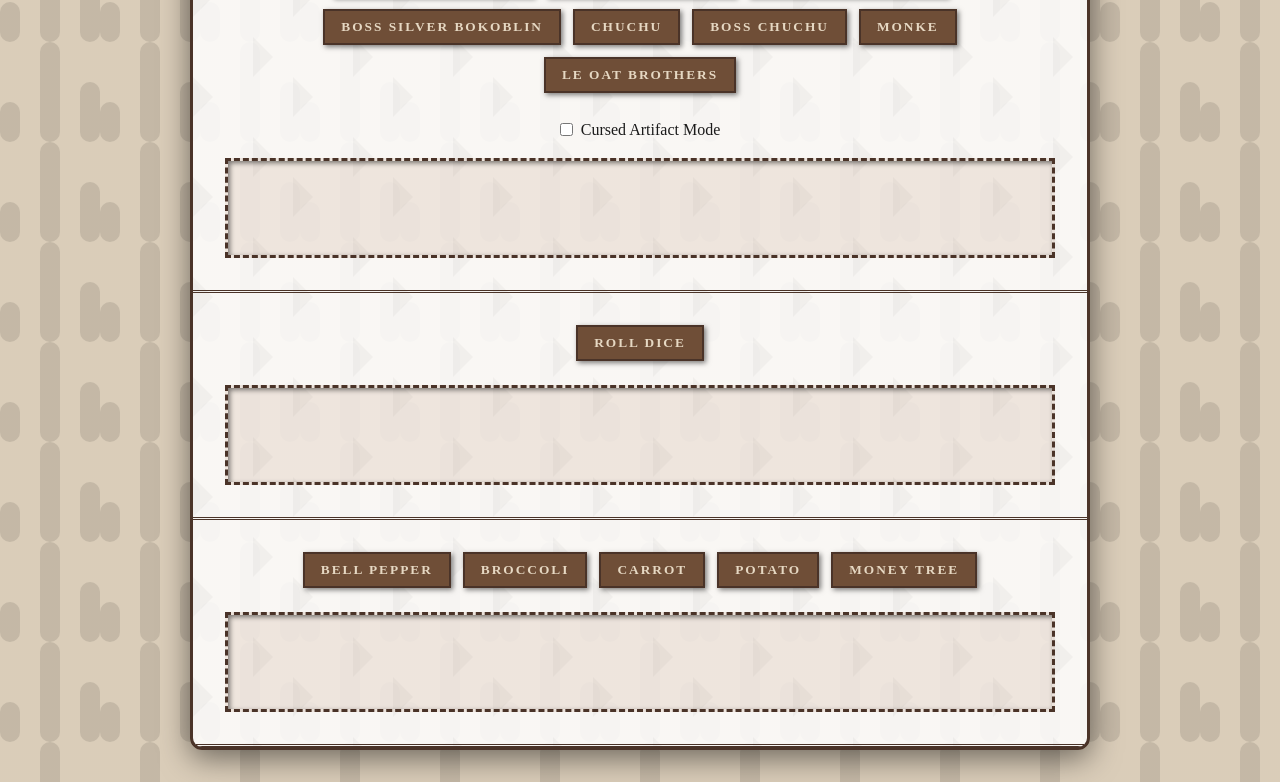
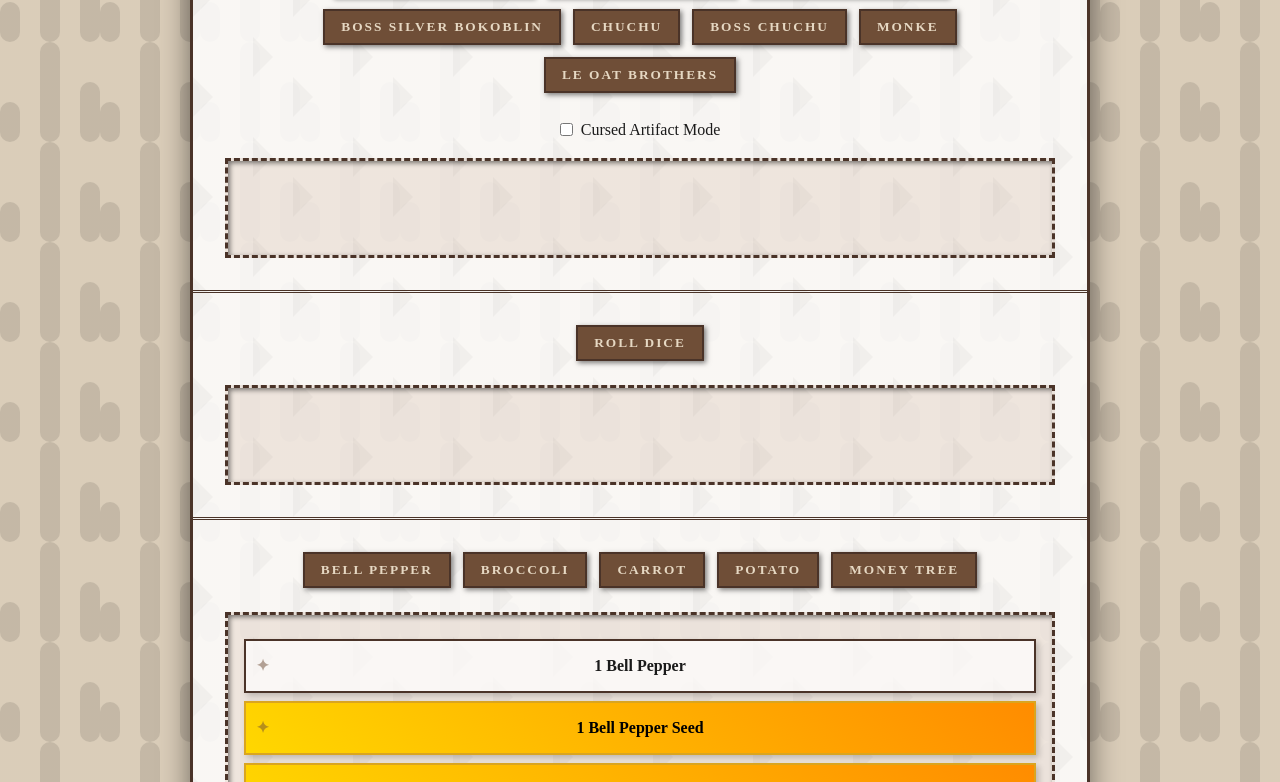
Before and after one commit to AdventureGamesOFC/AdventureGamesOFC, a plain HTML site: page index.html in a window 1280 px wide. Both pictures are taken after a click on the button "BELL PEPPER". Shown: the part 458-1240 px from the top of the page. Drawn offline with Linux system fonts and the light colour scheme.

Commit message:
Update index.html

```diff
--- a/index.html
+++ b/index.html
@@ -311,7 +311,6 @@
           // All your existing generator functions...
           // generateChestLoot, generateMonsterLoot, rollDice functions...
 
-          // Add the farming loot generator function
 function generateFarmLoot(cropName) {
     const lootTable = farmLootTables[cropName];
     let result = "";
@@ -323,8 +322,10 @@
 
     // Roll for extra drops
     lootTable.extras.forEach(extra => {
-                  if (Math.random() < extra.chance) {
-                      const isLegendary = extra.chance ==< 0.9;
+        const roll = Math.random(); // roll between 0–1
+        if (roll < extra.chance) {
+            // Legendary if roll is 0.09 or less
+            const isLegendary = roll <= 0.09;
             const className = isLegendary ? "lootItem plant-icon legendary-plant" : "lootItem plant-icon";
             result += `<div class="${className}">${extra.item}</div>`;
         }
```
Lines whose indentation alone changed are shown as unchanged.
